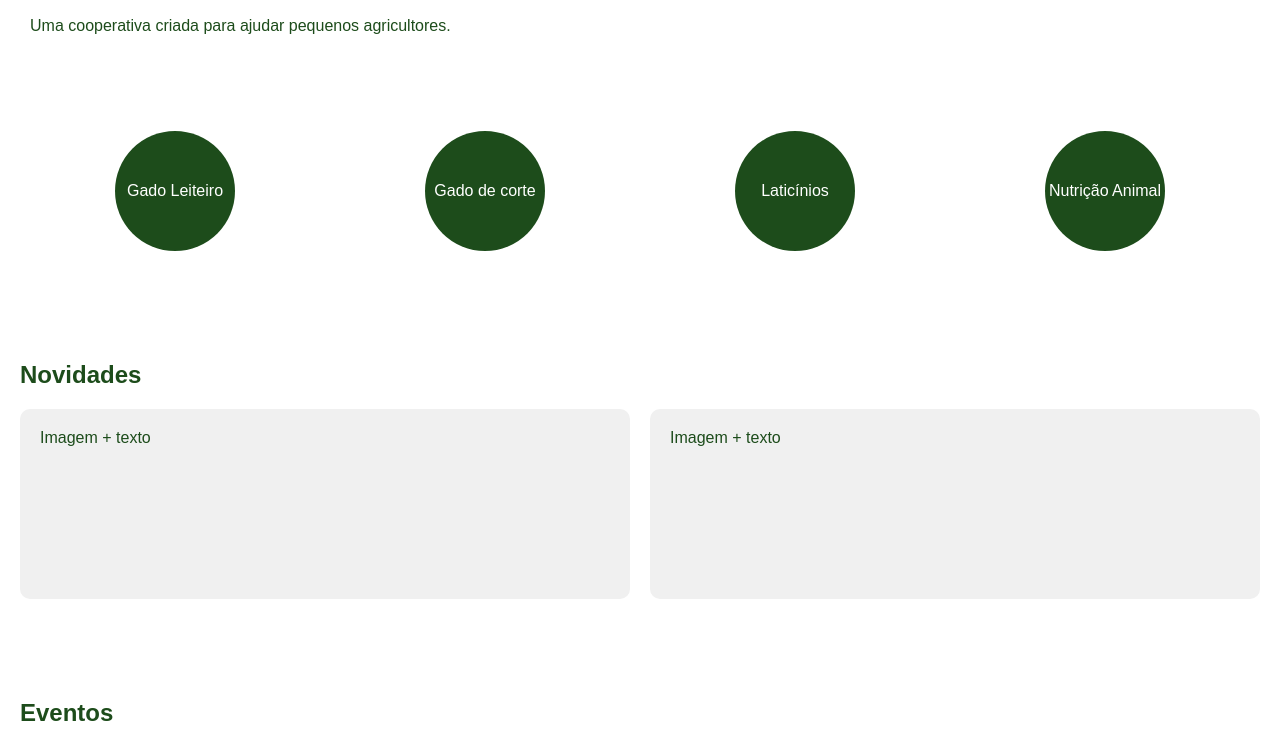
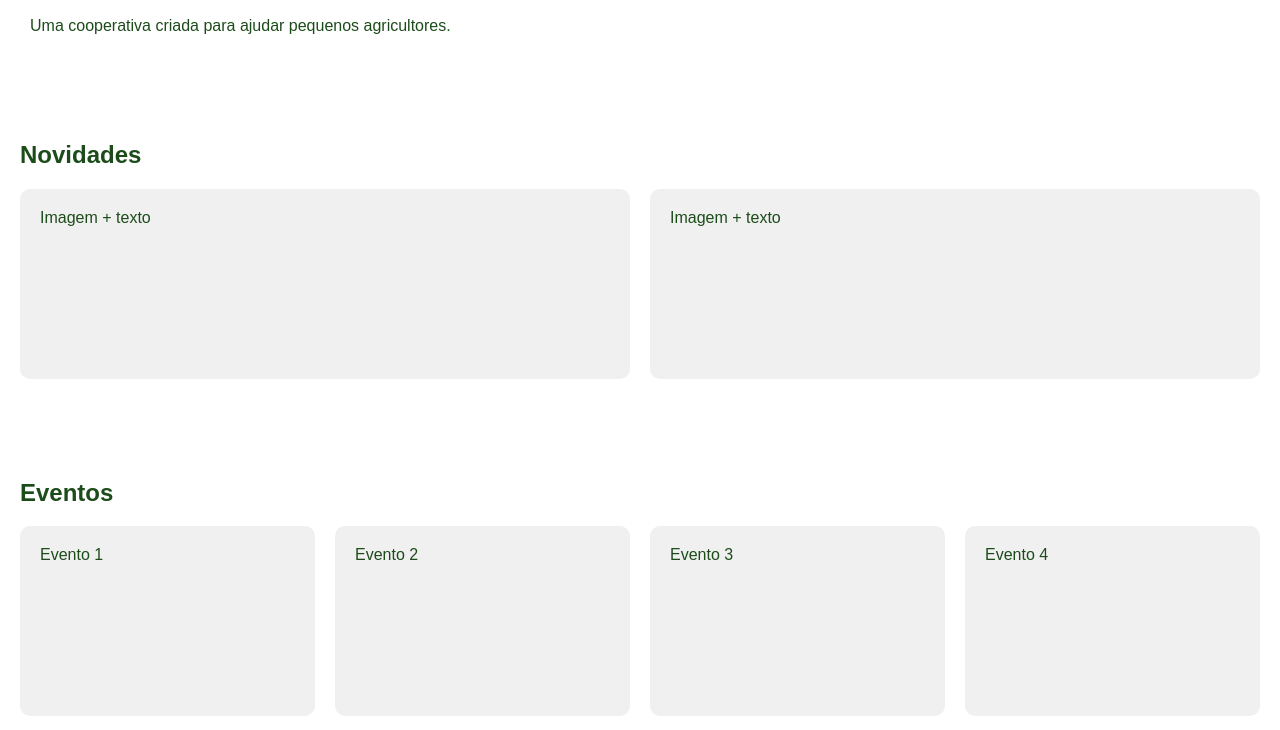
Before and after one commit to CooperSitio/CooperSitio, a plain HTML site: page index.html in a window 1280 px wide. Shown: the part 180-910 px from the top of the page. Drawn offline with Linux system fonts and the light colour scheme.

Commit message:
Update index.html

```diff
--- a/index.html
+++ b/index.html
@@ -30,13 +30,6 @@
         <div class="imagem">
             <img src="img/campo.jpg" alt="Imagem de fazenda">
         </div>
-    </section>
-
-    <section class="categorias">
-        <div class="categoria">Gado Leiteiro</div>
-        <div class="categoria">Gado de corte</div>
-        <div class="categoria">Laticínios</div>
-        <div class="categoria">Nutrição Animal</div>
     </section>
 
     <section class="novidades">
```
